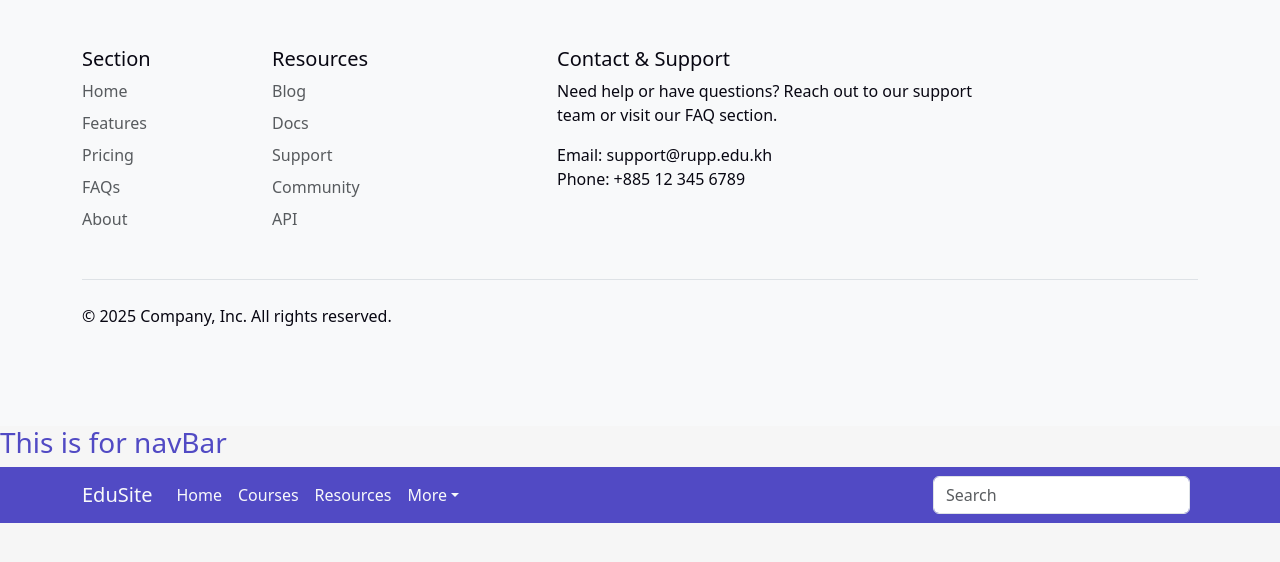
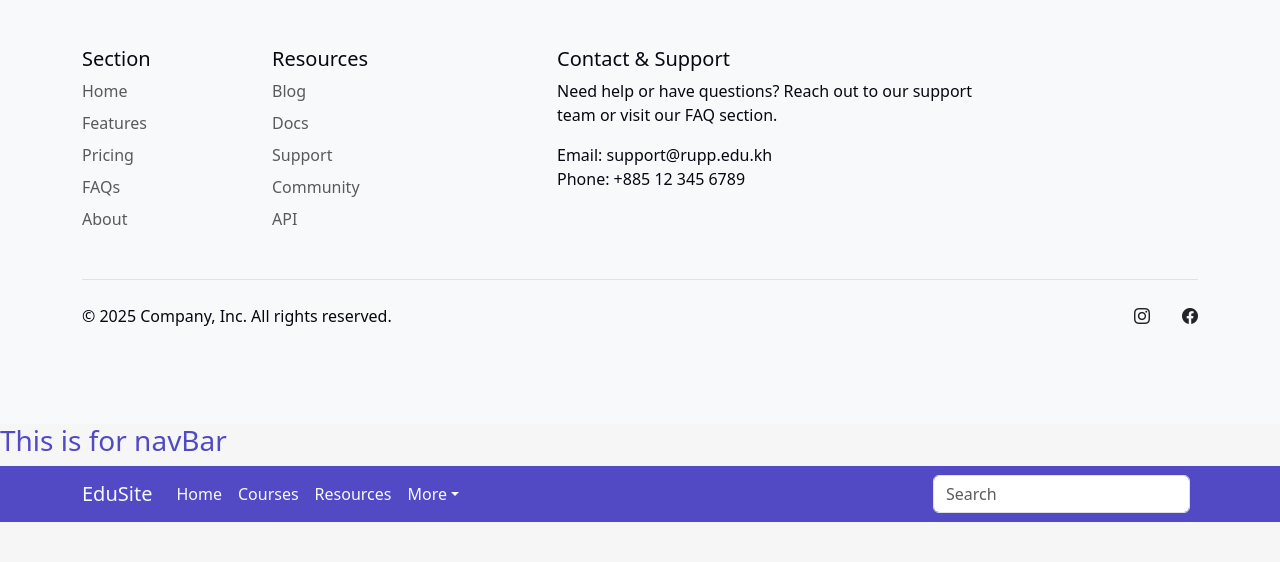
Before and after one commit to Kimsunly/Assignment-Web, a Flask app: template templates/base.html in a window 1280 px wide. Shown: the part 129-691 px from the top of the page. Run offline with Flask 3, Linux system fonts and the light colour scheme; the template is opened without the code that fills it, so the values that code supplies are empty.

Commit message:
added icon for footer

```diff
--- a/templates/base.html
+++ b/templates/base.html
@@ -5,6 +5,8 @@
     <meta name="viewport" content="width=device-width, initial-scale=1.0">
     <title>Base Layout</title>
     <link href="https://cdn.jsdelivr.net/npm/bootstrap@5.3.8/dist/css/bootstrap.min.css" rel="stylesheet" integrity="sha384-sRIl4kxILFvY47J16cr9ZwB07vP4J8+LH7qKQnuqkuIAvNWLzeN8tE5YBujZqJLB" crossorigin="anonymous">
+    <link rel="stylesheet" href="https://cdn.jsdelivr.net/npm/bootstrap-icons@1.11.3/font/bootstrap-icons.css">
+
     <link rel="stylesheet" href="../../static/css/style.css">
 
 </head>
@@ -57,13 +59,13 @@
                 <p class="mb-0">&copy; 2025 Company, Inc. All rights reserved.</p>
                     <ul class="list-unstyled d-flex mb-0">
                         <li class="ms-3">
-                            <a class="link-body-emphasis" href="#" aria-label="Instagram">
-                                <svg class="bi" width="24" height="24"><use xlink:href="#instagram"></use></svg>
+                            <a href="#" class="text-dark">
+                                <i class="bi bi-instagram"></i>
                             </a>
                         </li>
                         <li class="ms-3">
-                            <a class="link-body-emphasis" href="#" aria-label="Facebook">
-                                <svg class="bi" width="24" height="24"><use xlink:href="#facebook"></use></svg>
+                            <a href="#" class="text-dark ms-3">
+                                <i class="bi bi-facebook"></i>
                             </a>
                         </li>
                     </ul>
```
